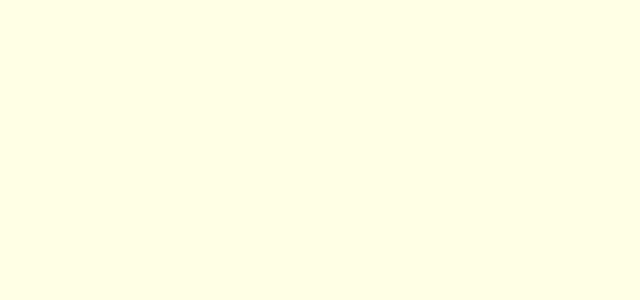
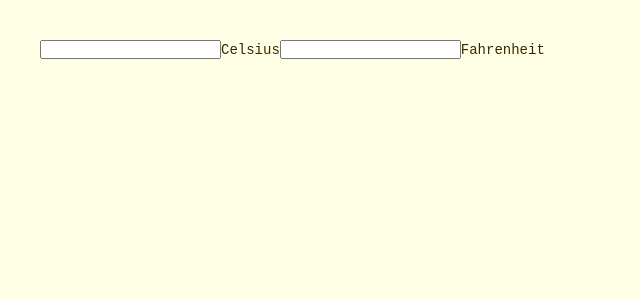
Before and after one commit to mikhail-filin/7guis-angular16, an Angular app: page /temperature-converter in a window 1280 px wide. Before the commit this address led to /. Shown: the top 300 px of the page, without its empty margins (0-640 px from the left). Built offline with nearby package versions, Linux system fonts and the light colour scheme.

Commit message:
Add temperature converter component & screen (#5)
* Add temperature converter component & screen

* Fix unit tests

```diff
--- a/src/app/components/main/main.component.html
+++ b/src/app/components/main/main.component.html
@@ -11,7 +11,7 @@
     <nav>
         <ol>
             <li><a routerLink="/counter">Counter</a></li>
-            <li>Temperature converter</li>
+            <li><a routerLink="/temperature-converter">Temperature converter</a></li>
             <li>Flight booker</li>
             <li>Timer</li>
             <li>CRUD</li>
--- /dev/null
+++ b/src/app/components/temperature-converter/temperature-converter.component.html
@@ -0,0 +1,11 @@
+<input type="number"
+       id="celsius"
+       [ngModel]="celsiusComp() | number: '0.0-2'"
+       (ngModelChange)="celsius.set($event)">
+<label for="celsius">Celsius</label>
+
+<input type="number"
+       id="fahrenheit"
+       [ngModel]="fahrenheitComp()  | number: '0.0-2'"
+       (ngModelChange)="fahrenheit.set($event)">
+<label for="fahrenheit">Fahrenheit</label>
--- /dev/null
+++ b/src/app/components/temperature-converter/temperature-converter.component.ts
@@ -0,0 +1,24 @@
+import { Component, computed, signal, WritableSignal } from '@angular/core';
+
+@Component({
+  selector: 'guis-temperature-converter',
+  templateUrl: './temperature-converter.component.html',
+  styleUrls: ['./temperature-converter.component.scss']
+})
+export class TemperatureConverterComponent {
+  protected celsius: WritableSignal<number | null> = signal(null);
+  protected fahrenheit: WritableSignal<number | null> = signal(null);
+
+  protected celsiusComp = computed(() => {
+    const fahrenheitVal = this.fahrenheit();
+    return fahrenheitVal != null ?
+      (fahrenheitVal - 32) * 5 / 9 :
+      null;
+  });
+  protected fahrenheitComp = computed(() => {
+    const celsiusVal = this.celsius();
+    return celsiusVal != null ?
+      celsiusVal * 9 / 5 + 32 :
+      null;
+  })
+}
```
Also changed, not shown: src/app/app.module.ts (+5 -2 lines), src/app/components/temperature-converter/temperature-converter.component.scss (added), 1 other file (tests, documents, lock files or other folders).
